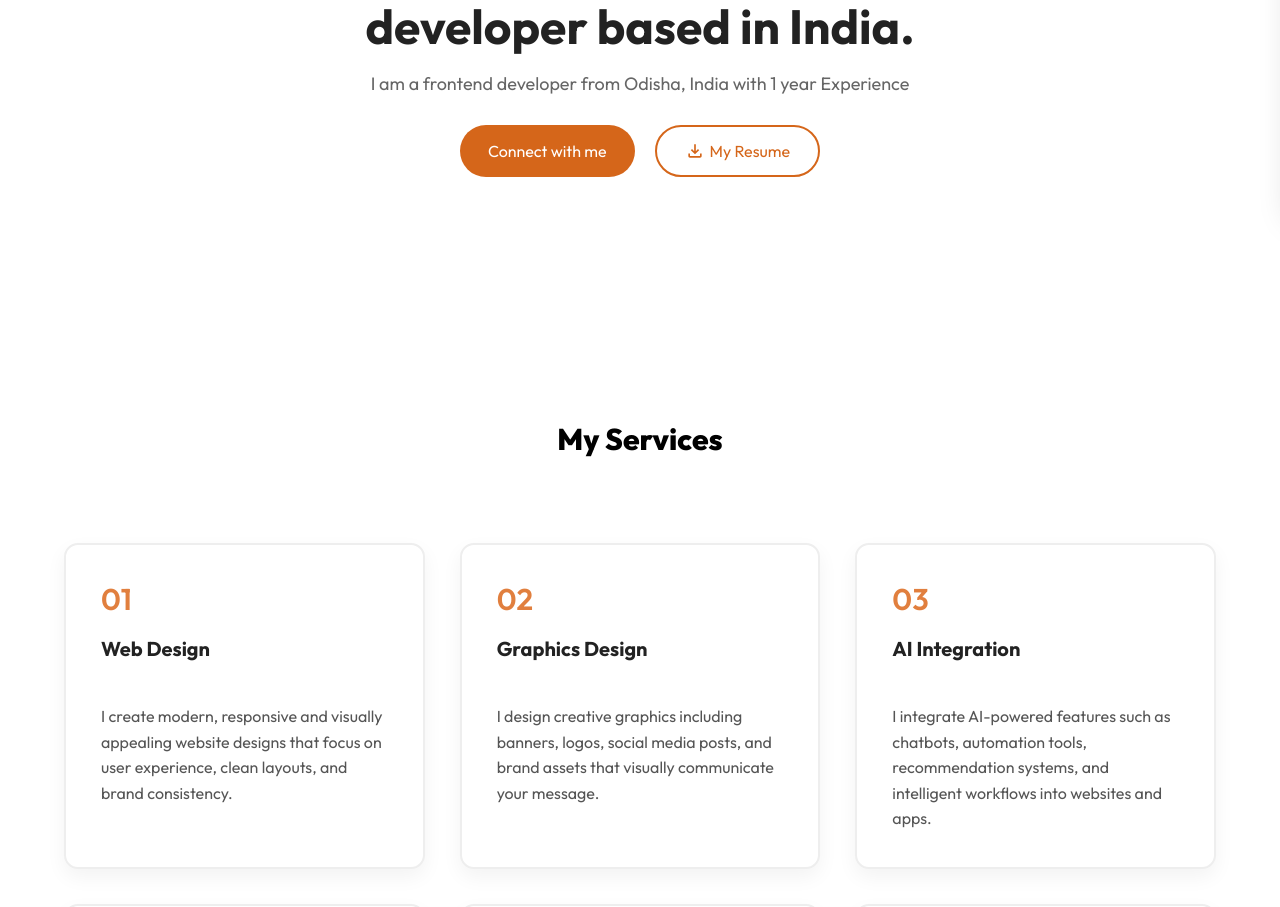
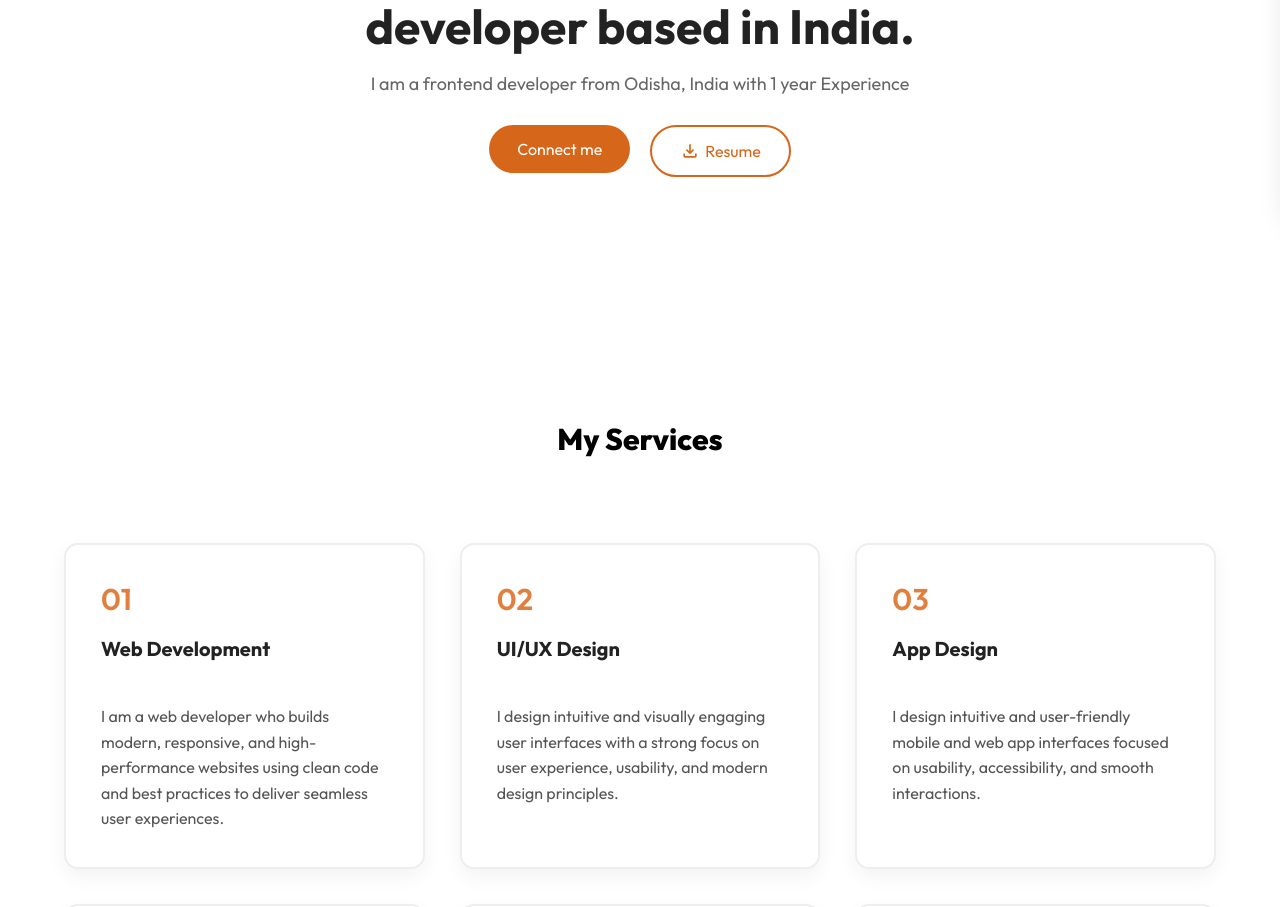
Before and after one commit to pratyush7250/portfolioV2, a React (Vite) app: page / in a window 1280 px wide. Shown: the part 580-1487 px from the top of the page. Built offline with nearby package versions, Linux system fonts and the light colour scheme.

Commit message:
Added new features

```diff
--- a/src/assets/services_data.js
+++ b/src/assets/services_data.js
@@ -1,33 +1,32 @@
 const Services_Data = [
     {
         s_no: "01",
-        s_name: "Web Design",
-        s_desc: "I create modern, responsive and visually appealing website designs that focus on user experience, clean layouts, and brand consistency."
+        s_name: "Web Development",
+        s_desc: "I am a web developer who builds modern, responsive, and high-performance websites using clean code and best practices to deliver seamless user experiences."
     },
     {
         s_no: "02",
-        s_name: "Graphics Design",
-        s_desc: "I design creative graphics including banners, logos, social media posts, and brand assets that visually communicate your message."
+        s_name: "UI/UX Design",
+        s_desc: "I design intuitive and visually engaging user interfaces with a strong focus on user experience, usability, and modern design principles."
     },
     {
         s_no: "03",
-        s_name: "AI Integration",
-        s_desc: "I integrate AI-powered features such as chatbots, automation tools, recommendation systems, and intelligent workflows into websites and apps."
-    },
-    {
-        s_no: "04",
         s_name: "App Design",
         s_desc: "I design intuitive and user-friendly mobile and web app interfaces focused on usability, accessibility, and smooth interactions."
     },
     {
-        s_no: "05",
+        s_no: "04",
         s_name: "Mobile App Development",
         s_desc: "I build high-performance, scalable mobile applications with clean code, modern UI, and seamless user experience for both Android and iOS."
     },
     {
-        s_no: "06",
+        s_no: "05",
         s_name: "Content Writing",
         s_desc: "I write clear, engaging, and SEO-friendly content tailored to your brand voice — including blogs, product descriptions, and website copy."
+    }, {
+        s_no: "06",
+        s_name: "API Development",
+        s_desc: "I build secure and scalable REST APIs and backend services to power web and mobile applications with efficient data handling."
     },
 ];
 
--- a/src/components/AndroidApps/Androidapps.jsx
+++ b/src/components/AndroidApps/Androidapps.jsx
@@ -18,7 +18,7 @@ const Androidapps = () => {
                 ))}
             </div>
 
-            <button className="view-all-btn">CONTACT ME</button>
+            <a href="#contact"><button className="view-all-btn">CONTACT ME</button></a>
 
         </div>
     )
--- a/src/components/Hero/Hero.jsx
+++ b/src/components/Hero/Hero.jsx
@@ -25,12 +25,12 @@ export default function Hero() {
         </p>
 
         <div className="hero-buttons">
-          <button className="btn-primary">Connect with me</button>
+         <a href="#contact"><button className="btn-primary">Connect me</button></a>
             <a href={pdf} download="Pratyush-Mohanty-Resume.pdf">
 
           <button className="btn-outline">
             <MdOutlineFileDownload size={20} />
-             My Resume
+             Resume
           </button>
           </a>
         </div>
--- a/src/components/Navbar/Navbar.jsx
+++ b/src/components/Navbar/Navbar.jsx
@@ -66,7 +66,7 @@ const Navbar = () => {
            </a>
           </div>
 
-          <button className="desktop-btn">CONTACT ME</button>
+         <a href="#contact"><button className="desktop-btn">CONTACT ME</button></a>
 
           <div className="menu-icon" onClick={() => setDrawerOpen(true)}>
             <FaBars size={22} />
@@ -105,7 +105,7 @@ const Navbar = () => {
 
         </ul>
 
-        <button className="drawer-btn">CONTACT ME</button>
+       <a href="#contact"><button className="drawer-btn">CONTACT ME</button></a>
       </div>
 
       {drawerOpen && <div className="drawer-overlay" onClick={() => setDrawerOpen(false)} />}
--- a/src/components/Service/Service.jsx
+++ b/src/components/Service/Service.jsx
@@ -18,7 +18,7 @@ const Service = () => {
           })}
         </div>
 
-      <button className="view-all-btn">CONTACT ME</button>
+     <a href="#contact"><button className="view-all-btn">CONTACT ME</button></a>
 
     </div>
   )
```
